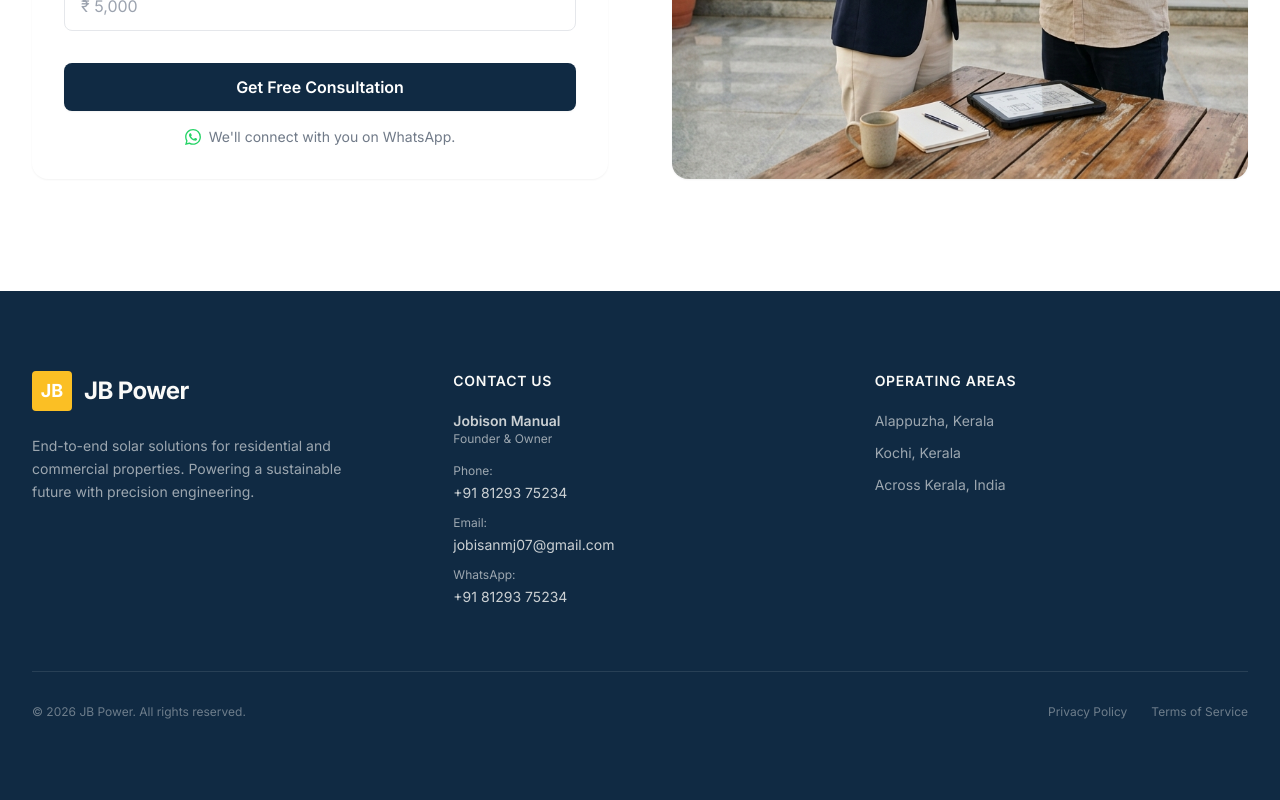
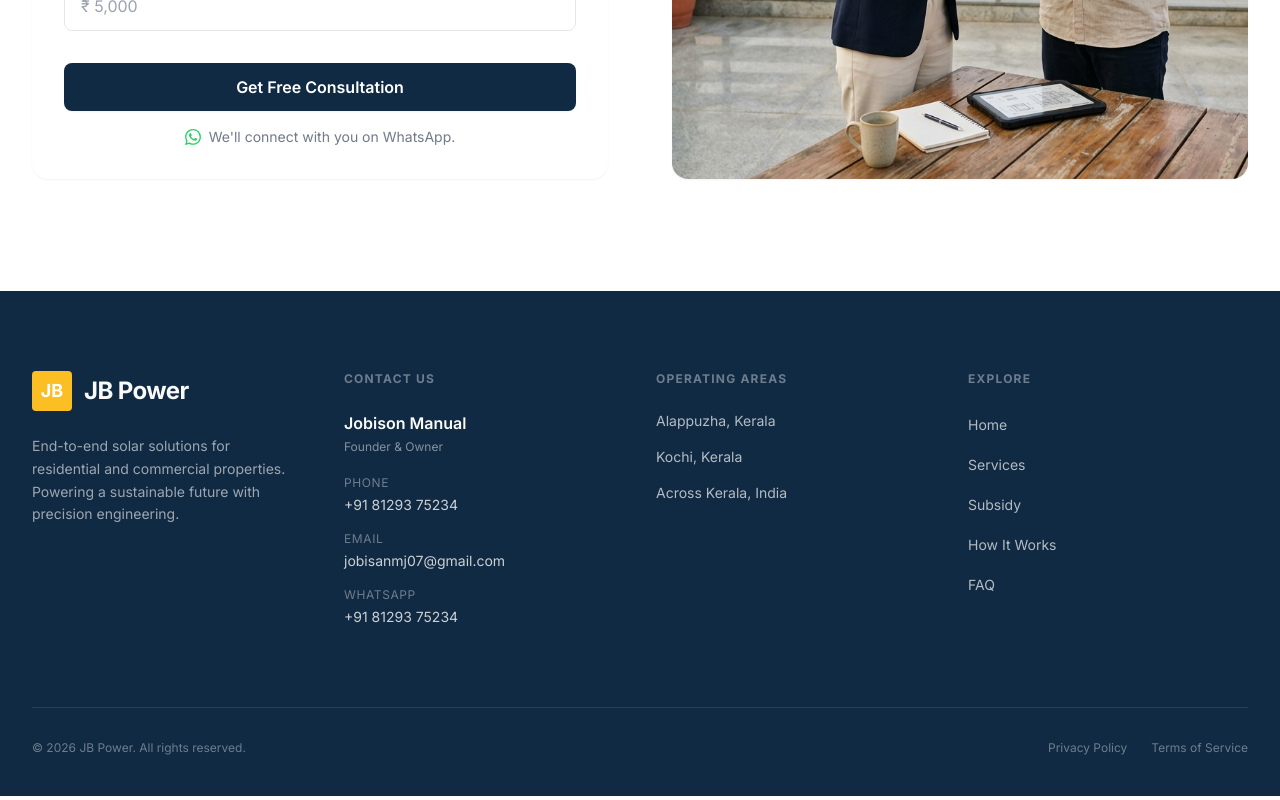
Before and after one commit to parthivqw/jb-power-frontend, a React (Vite) app: page / in a window 1280 px wide. Shown: the part 8157-8957 px from the top of the page. Built offline with nearby package versions, Linux system fonts and the light colour scheme.

Commit message:
feat(footer): finalize premium footer layout

```diff
--- a/src/components/layout/Footer.tsx
+++ b/src/components/layout/Footer.tsx
@@ -1,59 +1,77 @@
-import { SITE, FOOTER, WHATSAPP } from '../../constants/content';
+import { SITE, FOOTER, WHATSAPP, NAV_LINKS } from '../../constants/content';
 
 export default function Footer() {
   return (
-    <footer className="bg-jb-navy text-jb-white-warm/80 py-16 md:py-20">
+    <footer className="bg-jb-navy text-jb-white-warm/80 pt-20 pb-10">
       <div className="mx-auto max-w-7xl px-4 sm:px-6 lg:px-8">
-        <div className="grid grid-cols-1 gap-12 md:grid-cols-2 lg:grid-cols-3">
+        <div className="grid grid-cols-1 gap-12 md:grid-cols-2 lg:grid-cols-4 lg:gap-8">
 
           {/* Column 1: Brand & Logo */}
-          <div className="flex flex-col space-y-6 lg:col-span-1">
+          <div className="flex flex-col space-y-6 pr-4">
             <div className="flex items-center gap-3">
               <div className="h-10 w-10 rounded bg-jb-gold flex items-center justify-center text-white font-bold text-lg">JB</div>
               <span className="text-2xl font-bold tracking-tight text-jb-white-warm">
                 {SITE.brandName}
               </span>
             </div>
-            <p className="text-sm text-jb-white-warm/60 leading-relaxed max-w-xs">
+            <p className="text-sm text-jb-white-warm/60 leading-relaxed">
               {FOOTER.description}
             </p>
           </div>
 
           {/* Column 2: Contact Info */}
-          <div className="flex flex-col space-y-5">
-            <h3 className="text-sm font-semibold tracking-wider text-jb-white-warm uppercase">
+          <div className="flex flex-col space-y-6">
+            <h3 className="text-xs font-bold tracking-widest text-jb-white-warm/40 uppercase">
               Contact Us
             </h3>
-            <div className="space-y-4 text-sm text-jb-white-warm/80">
+            <div className="space-y-5 text-sm text-jb-white-warm/80">
               <div>
-                <p className="font-semibold">{SITE.founderName}</p>
-                <p className="text-jb-white-warm/60 text-xs">Founder & Owner</p>
+                <p className="font-semibold text-jb-white-warm text-base">{SITE.founderName}</p>
+                <p className="text-jb-white-warm/50 text-xs mt-1">Founder & Owner</p>
               </div>
-              <ul className="space-y-3">
+              <ul className="space-y-4">
                 <li>
-                  <span className="block text-jb-white-warm/60 text-xs mb-1">Phone:</span>
-                  <a href={`tel:${SITE.phone.replace(/\\s/g, '')}`} className="hover:text-jb-gold transition-colors">{SITE.phone}</a>
+                  <span className="block text-jb-white-warm/40 text-xs mb-1 uppercase tracking-wider">Phone</span>
+                  <a href={`tel:${SITE.phone.replace(/\\s/g, '')}`} className="hover:text-jb-gold transition-colors inline-block">{SITE.phone}</a>
                 </li>
                 <li>
-                  <span className="block text-jb-white-warm/60 text-xs mb-1">Email:</span>
-                  <a href={`mailto:${SITE.email}`} className="hover:text-jb-gold transition-colors">{SITE.email}</a>
+                  <span className="block text-jb-white-warm/40 text-xs mb-1 uppercase tracking-wider">Email</span>
+                  <a href={`mailto:${SITE.email}`} className="hover:text-jb-gold transition-colors inline-block">{SITE.email}</a>
                 </li>
                 <li>
-                  <span className="block text-jb-white-warm/60 text-xs mb-1">WhatsApp:</span>
-                  <a href={`https://wa.me/${WHATSAPP.phoneNumber}`} target="_blank" rel="noopener noreferrer" className="hover:text-jb-gold transition-colors">+{SITE.phone.split(' ')[0].replace('+', '')} {SITE.phone.split(' ').slice(1).join(' ')}</a>
+                  <span className="block text-jb-white-warm/40 text-xs mb-1 uppercase tracking-wider">WhatsApp</span>
+                  <a href={`https://wa.me/${WHATSAPP.phoneNumber}`} target="_blank" rel="noopener noreferrer" className="hover:text-jb-gold transition-colors inline-block">+{SITE.phone.split(' ')[0].replace('+', '')} {SITE.phone.split(' ').slice(1).join(' ')}</a>
                 </li>
               </ul>
             </div>
           </div>
 
           {/* Column 3: Operating Areas */}
-          <div className="flex flex-col space-y-5">
-            <h3 className="text-sm font-semibold tracking-wider text-jb-white-warm uppercase">
+          <div className="flex flex-col space-y-6">
+            <h3 className="text-xs font-bold tracking-widest text-jb-white-warm/40 uppercase">
               Operating Areas
             </h3>
-            <ul className="space-y-3 text-sm text-jb-white-warm/60">
+            <ul className="space-y-4 text-sm text-jb-white-warm/70">
               {SITE.operatingAreas.map((area, idx) => (
-                <li key={idx}>{area}</li>
+                <li key={idx} className="flex items-start">
+                  <span>{area}</span>
+                </li>
+              ))}
+            </ul>
+          </div>
+
+          {/* Column 4: Explore */}
+          <div className="flex flex-col space-y-6">
+            <h3 className="text-xs font-bold tracking-widest text-jb-white-warm/40 uppercase">
+              Explore
+            </h3>
+            <ul className="space-y-3 text-sm text-jb-white-warm/70">
+              {NAV_LINKS.map((link, idx) => (
+                <li key={idx}>
+                  <a href={link.href} className="hover:text-jb-gold transition-colors inline-block py-1">
+                    {link.name}
+                  </a>
+                </li>
               ))}
             </ul>
           </div>
@@ -61,13 +79,13 @@ export default function Footer() {
         </div>
 
         {/* Copyright */}
-        <div className="mt-16 border-t border-jb-white-warm/10 pt-8 flex flex-col md:flex-row justify-between items-center gap-4">
+        <div className="mt-20 border-t border-jb-white-warm/10 pt-8 flex flex-col md:flex-row justify-between items-center gap-4">
           <p className="text-xs text-jb-white-warm/40">
             &copy; {new Date().getFullYear()} {SITE.brandName}. All rights reserved.
           </p>
           <div className="flex space-x-6 text-xs text-jb-white-warm/40">
             {FOOTER.legal.map((item, idx) => (
-              <a key={idx} href={item.href} className="hover:text-jb-gold transition-colors">{item.name}</a>
+              <a key={idx} href={item.href} className="hover:text-jb-white-warm transition-colors">{item.name}</a>
             ))}
           </div>
         </div>
```
